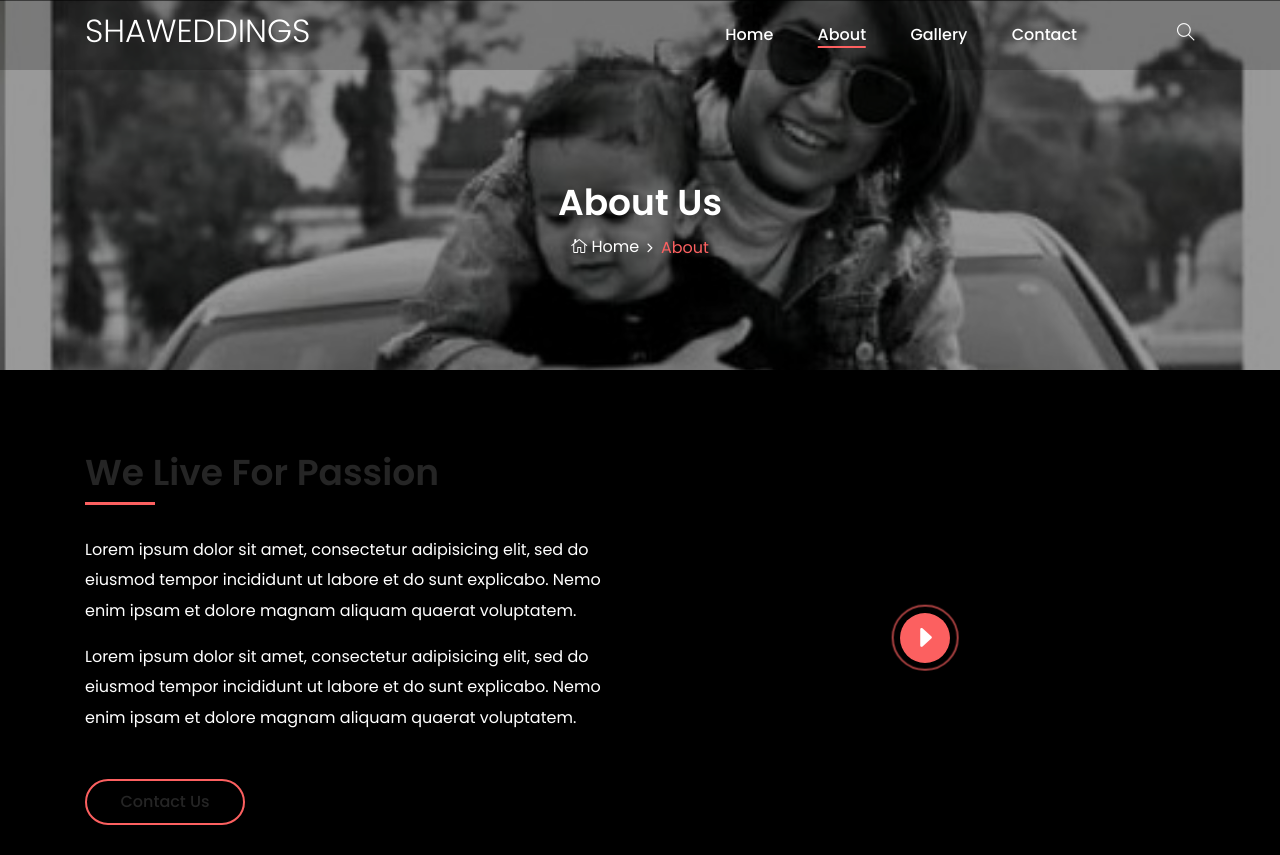
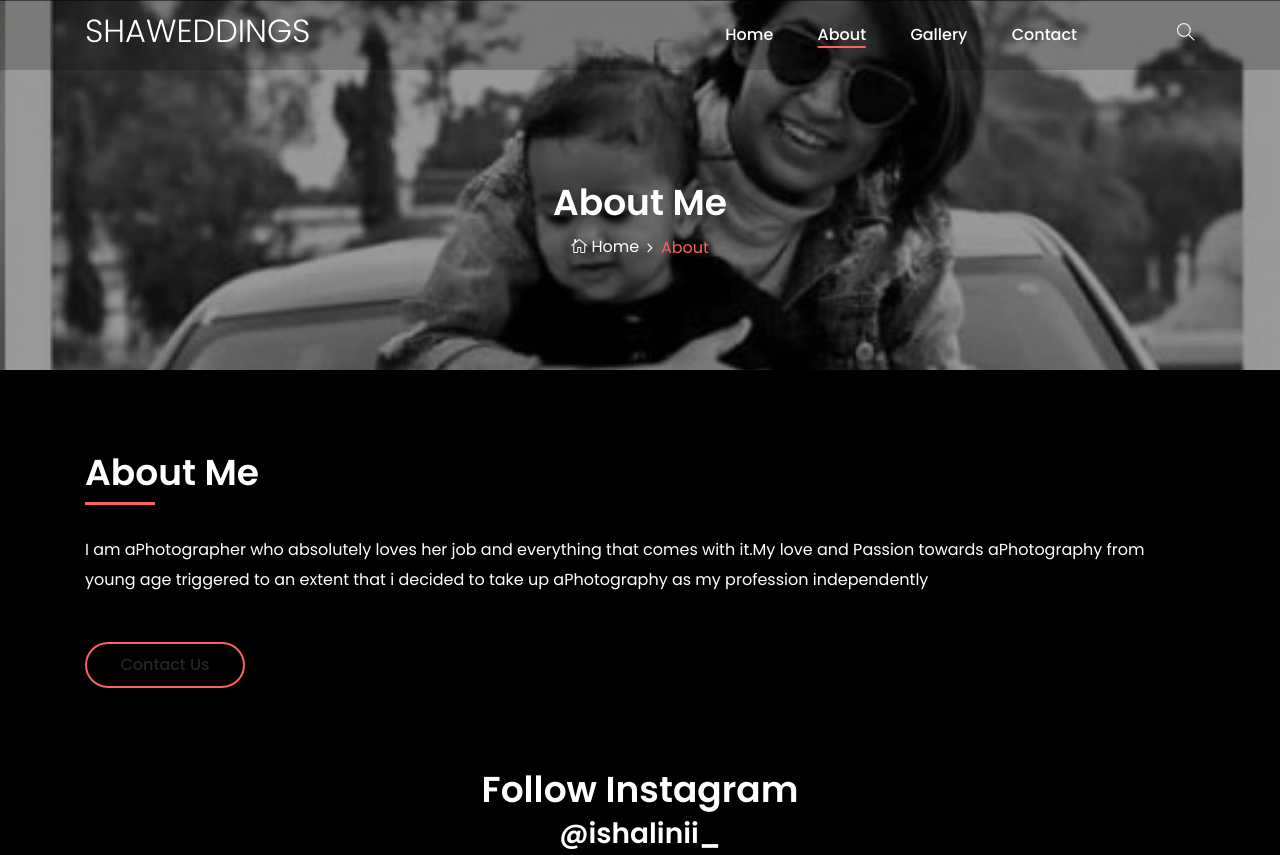
Before and after one commit to Zafar201/Shaweddings, a website: page about.html in a window 1280 px wide. Shown: the top 855 px of the page. Drawn offline with Linux system fonts and the light colour scheme.

Commit message:
finished

```diff
--- a/about.html
+++ b/about.html
@@ -113,7 +113,7 @@
             <div class="row h-100 align-items-center">
                 <div class="col-12">
                     <div class="breadcrumb-content text-center">
-                        <h2 class="page-title">About Us</h2>
+                        <h2 class="page-title">About Me</h2>
                         <nav aria-label="breadcrumb">
                             <ol class="breadcrumb justify-content-center">
                                 <li class="breadcrumb-item"><a href="index.html"><i class="icon_house_alt"></i> Home</a></li>
@@ -131,22 +131,22 @@
     <div class="about-us-area section-padding-80-0 clearfix">
         <div class="container">
             <div class="row align-items-center">
-                <div class="col-12 col-lg-6">
+                <div class="col-12 col-lg-12">
                     <div class="about-us-content mb-80">
-                        <h3 class="wow fadeInUp" data-wow-delay="100ms">We Live For Passion</h3>
+                        <h3 style="color: white;" class="wow fadeInUp" data-wow-delay="100ms">About Me</h3>
                         <div class="line wow fadeInUp" data-wow-delay="200ms"></div>
-                        <p class="wow fadeInUp" data-wow-delay="300ms">Lorem ipsum dolor sit amet, consectetur adipisicing elit, sed do eiusmod tempor incididunt ut labore et do sunt explicabo. Nemo enim ipsam et dolore magnam aliquam quaerat voluptatem.</p>
-                        <p class="wow fadeInUp" data-wow-delay="400ms">Lorem ipsum dolor sit amet, consectetur adipisicing elit, sed do eiusmod tempor incididunt ut labore et do sunt explicabo. Nemo enim ipsam et dolore magnam aliquam quaerat voluptatem.</p>
-                        <a class="btn alime-btn btn-2 mt-30 wow fadeInUp" data-wow-delay="500ms" href="#">Contact Us</a>
+                        <p class="wow fadeInUp" data-wow-delay="300ms">I am aPhotographer who absolutely loves her job and everything that comes with it.My love and Passion towards aPhotography from young age triggered to an extent that i decided to take up aPhotography as my profession independently</p>
+                        <!-- <p class="wow fadeInUp" data-wow-delay="400ms">Lorem ipsum dolor sit amet, consectetur adipisicing elit, sed do eiusmod tempor incididunt ut labore et do sunt explicabo. Nemo enim ipsam et dolore magnam aliquam quaerat voluptatem.</p> -->
+                        <a class="btn alime-btn btn-2 mt-30 wow fadeInUp" data-wow-delay="500ms" href="contact.html">Contact Us</a>
                     </div>
                 </div>
                 <div class="col-12 col-lg-6">
-                    <div class="about-video-area mb-80 wow fadeInUp" data-wow-delay="100ms">
+                    <!-- <div class="about-video-area mb-80 wow fadeInUp" data-wow-delay="100ms">
                         <img src="img/bg-img/17.jpg" alt="">
                         <div class="video-icon">
                             <a href="https://www.youtube.com/watch?v=sSakBz_eYzQ" class="video-play-btn"><i class="arrow_triangle-right"></i></a>
                         </div>
-                    </div>
+                    </div> -->
                 </div>
             </div>
         </div>
```
